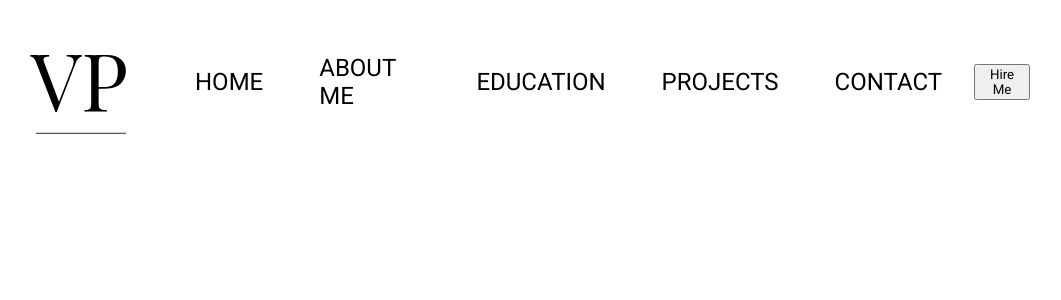
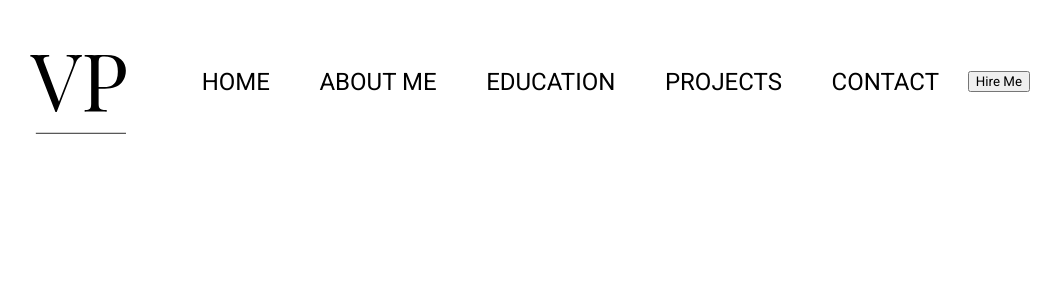
Before and after one commit to NikkiPotomakha/my-portfolio, a React (Create React App) app: page / in a window 1280 px wide. Shown: the top 300 px of the page, without its empty margins (110-1171 px from the left). Built offline with nearby package versions, Linux system fonts and the light colour scheme; a web font is replaced by a local one.

Commit message:
Update Navbar.css

```diff
--- a/src/components/styles.css/Navbar.css
+++ b/src/components/styles.css/Navbar.css
@@ -33,7 +33,7 @@ z-index: 30;
 }
 
 .nav-content li {
-    margin: 0 1.5rem;
+    margin: 0 1.3rem;
 }
 
 .menu-item {
```
